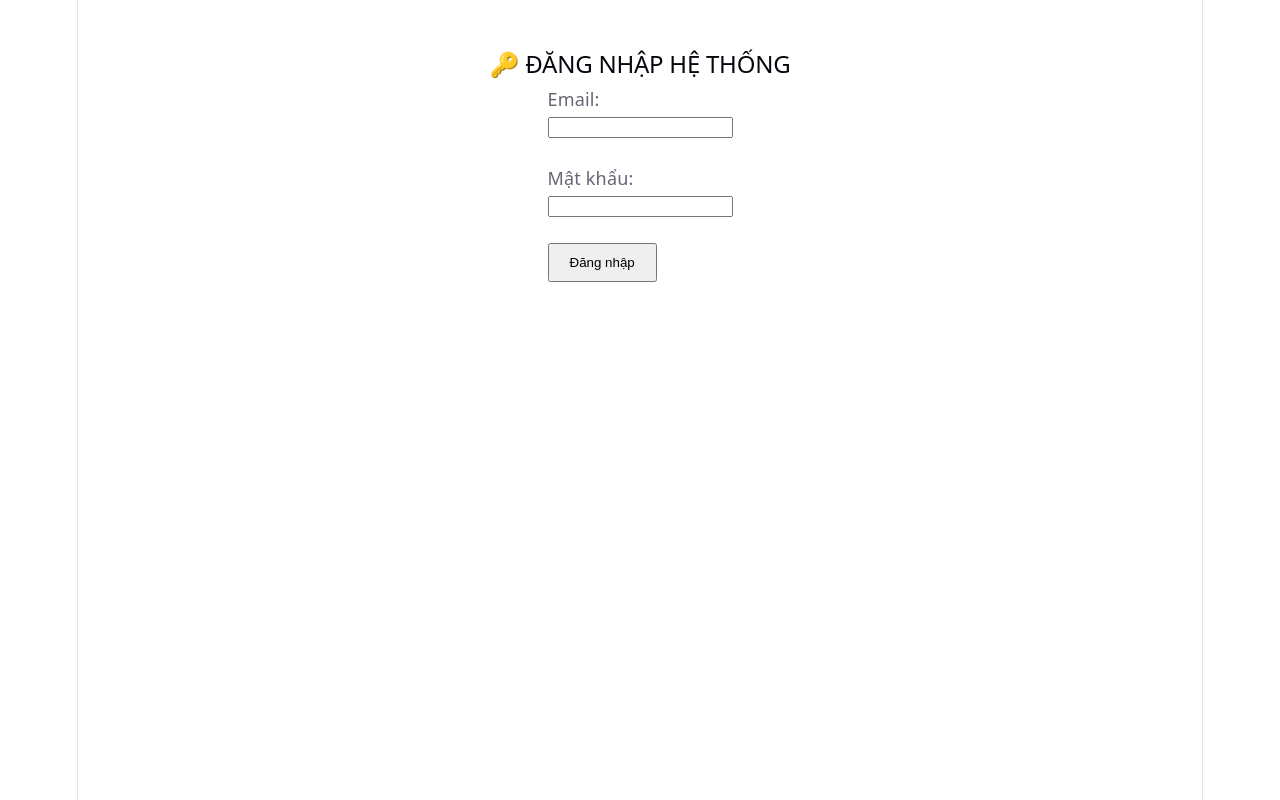
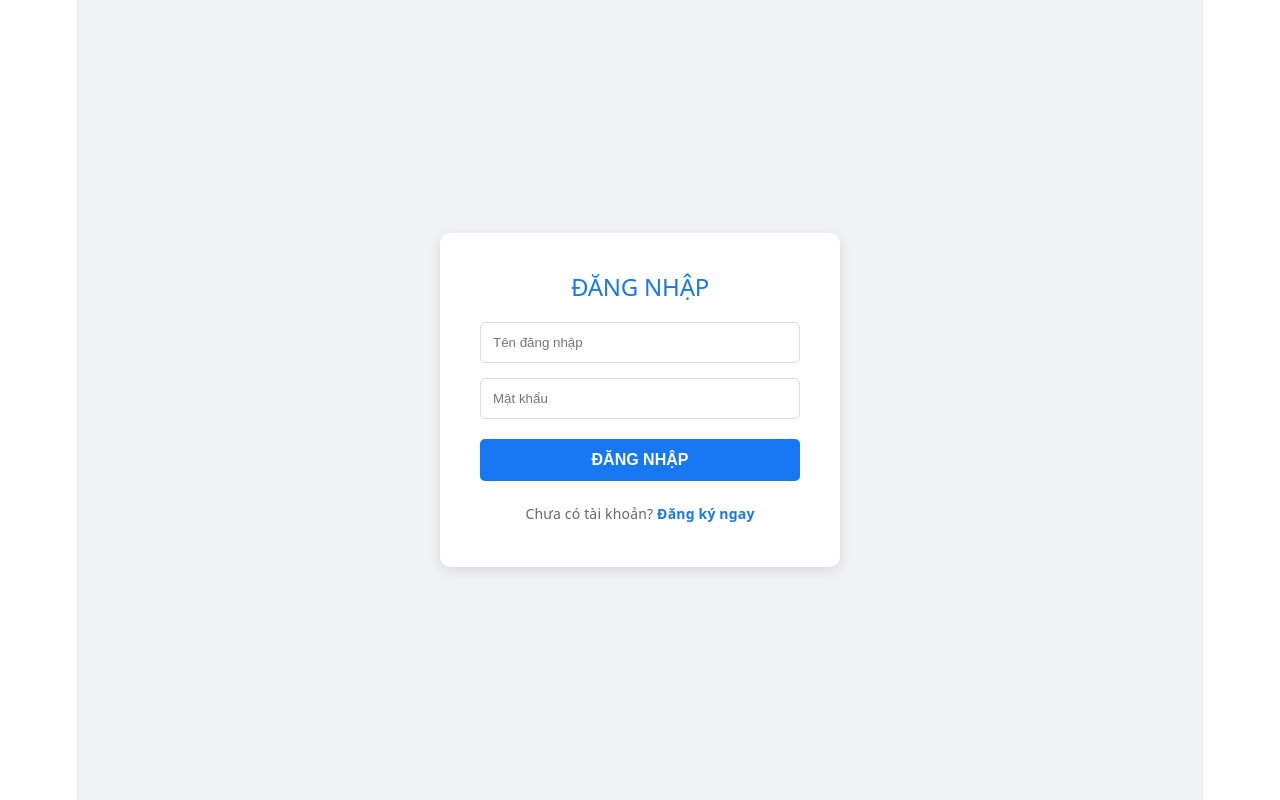
Before and after one commit to devdoan/bilionExam, a React (Vite) app in the folder frontend/: page /login in a window 1280 px wide. Built offline with nearby package versions, Linux system fonts and the light colour scheme.

Commit message:
Cập nhật thêm nút đăng kí.

```diff
--- a/frontend/src/pages/LoginPage.jsx
+++ b/frontend/src/pages/LoginPage.jsx
@@ -1,43 +1,69 @@
 import React, { useState } from 'react';
 import axiosClient from '../api/axiosClient';
-import { useNavigate } from 'react-router-dom';
+import { useNavigate, Link } from 'react-router-dom';
 
 const LoginPage = () => {
-    const [email, setEmail] = useState('');
+    // 1. Đổi email thành username để khớp với Backend
+    const [username, setUsername] = useState('');
     const [password, setPassword] = useState('');
     const navigate = useNavigate();
 
     const handleLogin = async (e) => {
         e.preventDefault();
         try {
-            const response = await axiosClient.post('/auth/login', { email, password });
-            // Lưu Token vào bộ nhớ trình duyệt
+            // 2. Gửi username và password lên server
+            const response = await axiosClient.post('/auth/login', { username, password });
+
+            // Lưu Token và thông tin User (có chứa Role) vào máy học sinh/giáo viên
             localStorage.setItem('token', response.data.token);
             localStorage.setItem('user', JSON.stringify(response.data.user));
 
             alert('✅ Đăng nhập thành công!');
-            // Sau này sẽ chuyển hướng sang trang Admin hoặc Trang thi
+
+            // Chuyển hướng về trang chủ
             navigate('/dashboard');
         } catch (error) {
-            alert('❌ Lỗi: ' + (error.response?.data?.message || 'Đăng nhập thất bại'));
+            // Hiển thị lỗi chi tiết từ Server nếu có
+            const message = error.response?.data?.message || 'Sai tên đăng nhập hoặc mật khẩu!';
+            alert('❌ ' + message);
         }
     };
 
     return (
-        <div style={{ padding: '50px', textAlign: 'center' }}>
-            <h2>🔑 ĐĂNG NHẬP HỆ THỐNG</h2>
-            <form onSubmit={handleLogin} style={{ display: 'inline-block', textAlign: 'left' }}>
-                <div>
-                    <label>Email:</label><br />
-                    <input type="email" value={email} onChange={(e) => setEmail(e.target.value)} required />
+        <div style={{ display: 'flex', justifyContent: 'center', alignItems: 'center', height: '100vh', background: '#f0f2f5' }}>
+            <form onSubmit={handleLogin} style={{ background: 'white', padding: '40px', borderRadius: '10px', boxShadow: '0 4px 12px rgba(0,0,0,0.1)', width: '320px' }}>
+                <h2 style={{ textAlign: 'center', color: '#1877f2', marginBottom: '20px' }}>ĐĂNG NHẬP</h2>
+
+                <div style={{ marginBottom: '15px' }}>
+                    <input
+                        type="text"
+                        placeholder="Tên đăng nhập"
+                        value={username}
+                        onChange={(e) => setUsername(e.target.value)}
+                        required
+                        style={{ width: '100%', padding: '12px', borderRadius: '5px', border: '1px solid #ddd', boxSizing: 'border-box' }}
+                    />
                 </div>
-                <br />
-                <div>
-                    <label>Mật khẩu:</label><br />
-                    <input type="password" value={password} onChange={(e) => setPassword(e.target.value)} required />
+
+                <div style={{ marginBottom: '20px' }}>
+                    <input
+                        type="password"
+                        placeholder="Mật khẩu"
+                        value={password}
+                        onChange={(e) => setPassword(e.target.value)}
+                        required
+                        style={{ width: '100%', padding: '12px', borderRadius: '5px', border: '1px solid #ddd', boxSizing: 'border-box' }}
+                    />
                 </div>
-                <br />
-                <button type="submit" style={{ padding: '10px 20px', cursor: 'pointer' }}>Đăng nhập</button>
+
+                <button type="submit" style={{ width: '100%', padding: '12px', background: '#1877f2', color: 'white', border: 'none', borderRadius: '5px', cursor: 'pointer', fontWeight: 'bold', fontSize: '16px' }}>
+                    ĐĂNG NHẬP
+                </button>
+
+                {/* 3. NÚT QUAN TRỌNG NHẤT: Dẫn sang trang đăng ký */}
+                <div style={{ textAlign: 'center', marginTop: '20px', fontSize: '14px' }}>
+                    Chưa có tài khoản? <Link to="/register" style={{ color: '#1877f2', textDecoration: 'none', fontWeight: 'bold' }}>Đăng ký ngay</Link>
+                </div>
             </form>
         </div>
     );
```
